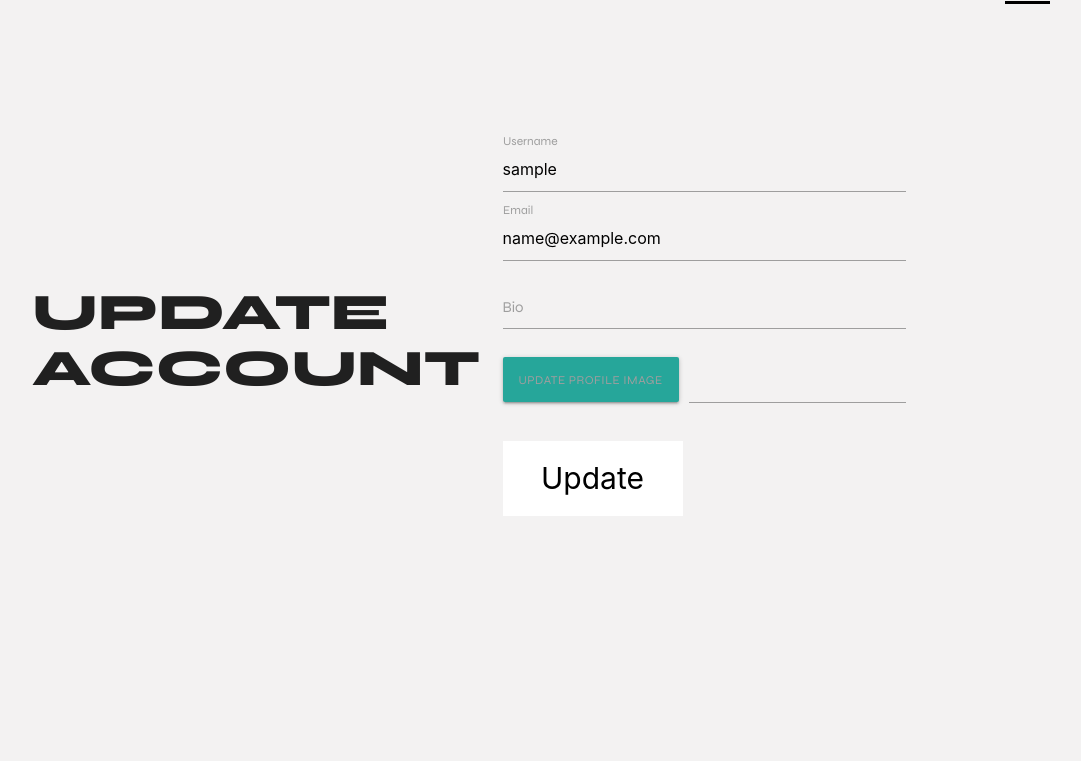
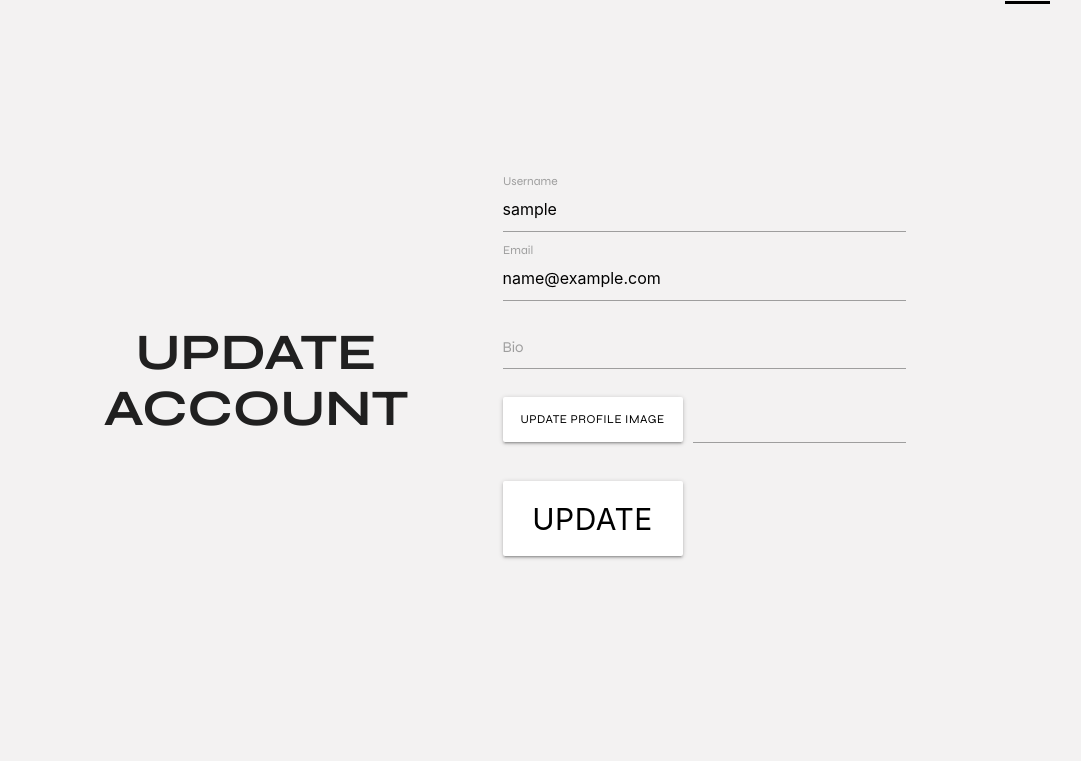
Before and after one commit to BrianWhelanDublin/milestone-project-3, a Flask app: page /account/update in a window 1280 px wide. Shown: the part 64-825 px from the top of the page, without its empty margins (160-1241 px from the left). Before the commit the page ends 580 px from the top, so only its background shows below. Run offline with Flask 2, Linux system fonts and the light colour scheme; the visitor is signed in with stand-in values (Sample User, id 1); some libraries are stand-ins or nearby versions.

Commit message:
style pages

```diff
--- a/hello_blog/static/css/style.css
+++ b/hello_blog/static/css/style.css
@@ -248,31 +248,41 @@ button:focus {
 
 /* -----------------------------Page layout */
 .page-height {
-    height: 80vh;
+    height: 90vh;
     position: absolute;
-    bottom: 5vh;
-}
-.page-row{
-    height:80vh
+
 }
 
-.page-col{
-    height: 100%;
+.page-row {
+    height: 90vh
+}
+
+.page-col {
     display: flex;
     flex-direction: column;
     align-items: center;
     justify-content: center;
 }
 
+.title-height {
+    height: 25%;
+}
+
+.content-height {
+    height: 75%;
+}
+
 .about-text {
-    font-size: 3vw;
-    padding: 0 2rem 2rem 0;
+    font-size: 2.5vh;
+    padding: 0 2rem 0 2rem;
+    text-align: center;
 }
 
 .page-title {
-    font-size: 10vw;
-    font-weight: 800;
+    font-size: 6vh;
+    font-weight: 700;
     text-transform: uppercase;
+    text-align: center;
 }
 
 
@@ -284,20 +294,41 @@ button:focus {
     font-size: 1rem;
 }
 
-.submit {
+.submit,
+.image-btn,
+.submit-modal {
+    color: black;
     background: white;
-    width: 12rem;
-    height: 5rem;
-    font-size: 2rem;
     border: none;
     text-align: center;
     transition: all .5s ease-in;
 }
 
+.submit,
+.image-btn {
+    width: 12rem;
+    height: 5rem;
+    font-size: 2rem;
+}
+
+.image-btn {
+    display: flex;
+    flex-direction: column;
+    align-items: center;
+    justify-content: center;
+}
+
 .submit:hover,
-.profile-link:hover {
+.profile-link:hover,
+.image-btn:hover,
+.submit-modal:hover {
     color: white;
     background: #f02937;
+}
+
+.image-btn span label {
+
+    color: black;
 }
 
 .form-link-msg,
@@ -334,25 +365,34 @@ button:focus {
 
 /* ---------- Profile */
 .user-image {
-    max-width: 15rem;
+    width: 8rem;
+    height: 8rem;
+    border-radius: 50%;
 }
 
 .profile-container {
-    width: fit-content;
+    height: fit-content;
+    width: 90%;
     display: flex;
     flex-direction: column;
     align-items: center;
+
+}
+
+.profile-name {
+    font-size: 3.5vh;
+    font-weight: 600;
 }
 
 .profile-text {
-    font-size: 3vh;
+    font-size: 1.75vh;
 }
 
 .profile-link {
-    font-size: 2vh;
+    font-size: 1.75vh;
     background: white;
     color: black;
-    margin-top: 2rem;
+    margin-top: 1.5rem;
     text-align: center;
     width: 15rem;
 }
@@ -398,7 +438,7 @@ button:focus {
     }
 }
 
-@media(min-width: 1200px) {
+@media(min-width: 1201px) {
     .title {
         font-size: 11vh;
     }
@@ -455,6 +495,12 @@ button:focus {
 
     }
 
+    .content-height,
+    .title-height {
+        height: 100%;
+    }
+
+
 }
 
 @media(min-width:1400px) {
--- a/hello_blog/static/js/main.js
+++ b/hello_blog/static/js/main.js
@@ -54,3 +54,7 @@ link.forEach((item) => {
 });
 
   M.AutoInit();
+
+$(document).ready(function() {
+$('textarea#bio').characterCounter();
+});
--- a/hello_blog/templates/base/_submit.html
+++ b/hello_blog/templates/base/_submit.html
@@ -2,6 +2,6 @@
 
 <div class="input-field col s12">
     <div class="row">
-    {{ form.submit(class="submit")}}
+    {{ form.submit(class="submit btn")}}
     </div>
 </div>
--- a/hello_blog/templates/base/base.html
+++ b/hello_blog/templates/base/base.html
@@ -31,13 +31,16 @@
                 <ul class="navigation-list">
                     {% if current_user.is_authenticated %}
                     <li class="navigation-item">
-                        <a href="{{ url_for('posts.all_posts') }}" class="navigation-link" data-cy="about-link-lp">Home</a>
+                        <a href="{{ url_for('posts.all_posts') }}" class="navigation-link"
+                            data-cy="about-link-lp">Home</a>
                     </li>
                     <li class="navigation-item">
-                        <a href="{{ url_for('users.account', username=current_user.username) }}" class="navigation-link">Account</a>
+                        <a href="{{ url_for('users.account', username=current_user.username) }}"
+                            class="navigation-link">Account</a>
                     </li>
                     <li class="navigation-item">
-                        <a href="{{ url_for('users.logout') }}" class="navigation-link" data-cy="about-link-lp">Logout</a>
+                        <a href="{{ url_for('users.logout') }}" class="navigation-link"
+                            data-cy="about-link-lp">Logout</a>
                     </li>
                     {% else %}
                     <li class="navigation-item">
@@ -81,7 +84,8 @@
             {% block content %}{% endblock %}
         </div>
     </main>
-
+    <script src="https://code.jquery.com/jquery-3.5.1.js"
+        integrity="sha256-QWo7LDvxbWT2tbbQ97B53yJnYU3WhH/C8ycbRAkjPDc=" crossorigin="anonymous"></script>
     <script src="https://cdnjs.cloudflare.com/ajax/libs/materialize/1.0.0/js/materialize.min.js"></script>
     <script src="{{ url_for('static', filename='js/main.js') }}"></script>
 </body>
--- a/hello_blog/templates/base/macros.html
+++ b/hello_blog/templates/base/macros.html
@@ -3,7 +3,7 @@ Form input macros also for input fields -->
 
 <!-- Headdin macro -->
 {% macro page_heading(heading) -%}
-<div class="page-col col s12 xl6">
+<div class="page-col title-height col s12 xl6">
 
      <h1 class="page-title">
             {{heading}}
--- a/hello_blog/templates/main/about.html
+++ b/hello_blog/templates/main/about.html
@@ -7,7 +7,7 @@
 
 <div class="row page-row fade">
     {{ page_heading("About Us") }}
-    <div class="col page-col s12 xl6">
+    <div class="col page-col content-height s12 xl6">
             <p class="about-text ">Hello World is a place for new developers to share what they have learned with
                 each other. Share notes on code, tips and tricks, software and library recomendations. Hello world is a
                 place to connect and create new connections within the software development world.
--- a/hello_blog/templates/users/login.html
+++ b/hello_blog/templates/users/login.html
@@ -7,7 +7,7 @@
 
 <div class="row page-row fade">
     {{ page_heading("Login") }}
-    <div class="col page-col s12 xl6">
+    <div class="col page-col content-height s12 xl6">
             <form method="POST" action="" class="col s12 ">
                 <!-- this hidden tag is used by Flask-Wtf for CSRF protection and is needed for each form -->
                 {{ form.hidden_tag() }}
--- a/hello_blog/templates/users/signup.html
+++ b/hello_blog/templates/users/signup.html
@@ -7,7 +7,7 @@
 
 <div class="row page-row fade">
     {{ page_heading("Sign Up") }}
-    <div class="col page-col s12 xl6">
+    <div class="col page-col content-height s12 xl6">
                 <form method="POST" action="" class="col s12 ">
                     <!-- this hidden tag is used by Flask-Wtf for CSRF protection and is needed for each form -->
                     {{ form.hidden_tag() }}
--- a/hello_blog/templates/users/update_account.html
+++ b/hello_blog/templates/users/update_account.html
@@ -7,7 +7,7 @@
 
 <div class="row page-row">
     {{ page_heading("Update Account") }}
-    <div class="col page-col s12 xl6">
+    <div class="col page-col content-height s12 xl6">
         <form method="POST" action="" class="col s12" enctype="multipart/form-data">
             <!-- this hidden tag is used by Flask-Wtf for CSRF protection and is needed for each form -->
             {{ form.hidden_tag() }}
@@ -17,7 +17,7 @@
             {{ textarea_input(form.bio, for="bio") }}
             <!-- file image upload for user image -->
             <div class="file-field input-field">
-                    <div class="btn">
+                <div class="btn image-btn">
                     <span>{{ form.user_image.label() }}</span>
                     {{ form.user_image(type="file") }}
                 </div>
--- a/hello_blog/users/users_forms.py
+++ b/hello_blog/users/users_forms.py
@@ -51,7 +51,8 @@ class UpdateAccount(FlaskForm):
                                        Length(min=3, max=20)])
     email = StringField("Email",
                         validators=[DataRequired(), Email()])
-    bio = TextAreaField("Bio", [Length(max=250)])
+    bio = TextAreaField("Bio", [Length(min=10, max=150)],
+                        render_kw={"data-length": "150"})
     user_image = FileField("Update Profile Image",
                            validators=[FileAllowed(["jpg", "png"])])
     submit = SubmitField("Update")
```
Also changed, not shown: hello_blog/templates/users/account.html (+6 -6 lines). Lines whose indentation alone changed are shown as unchanged.
